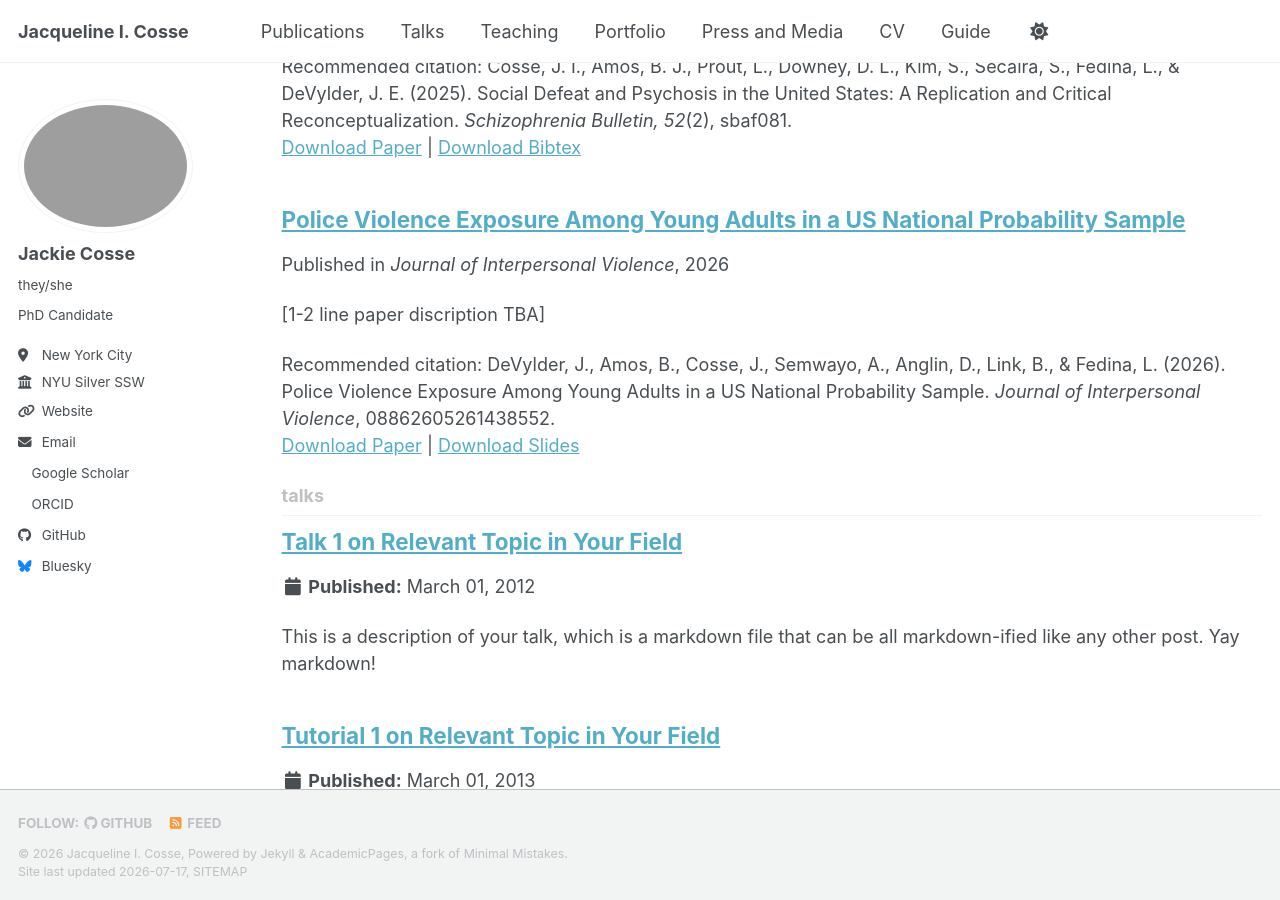
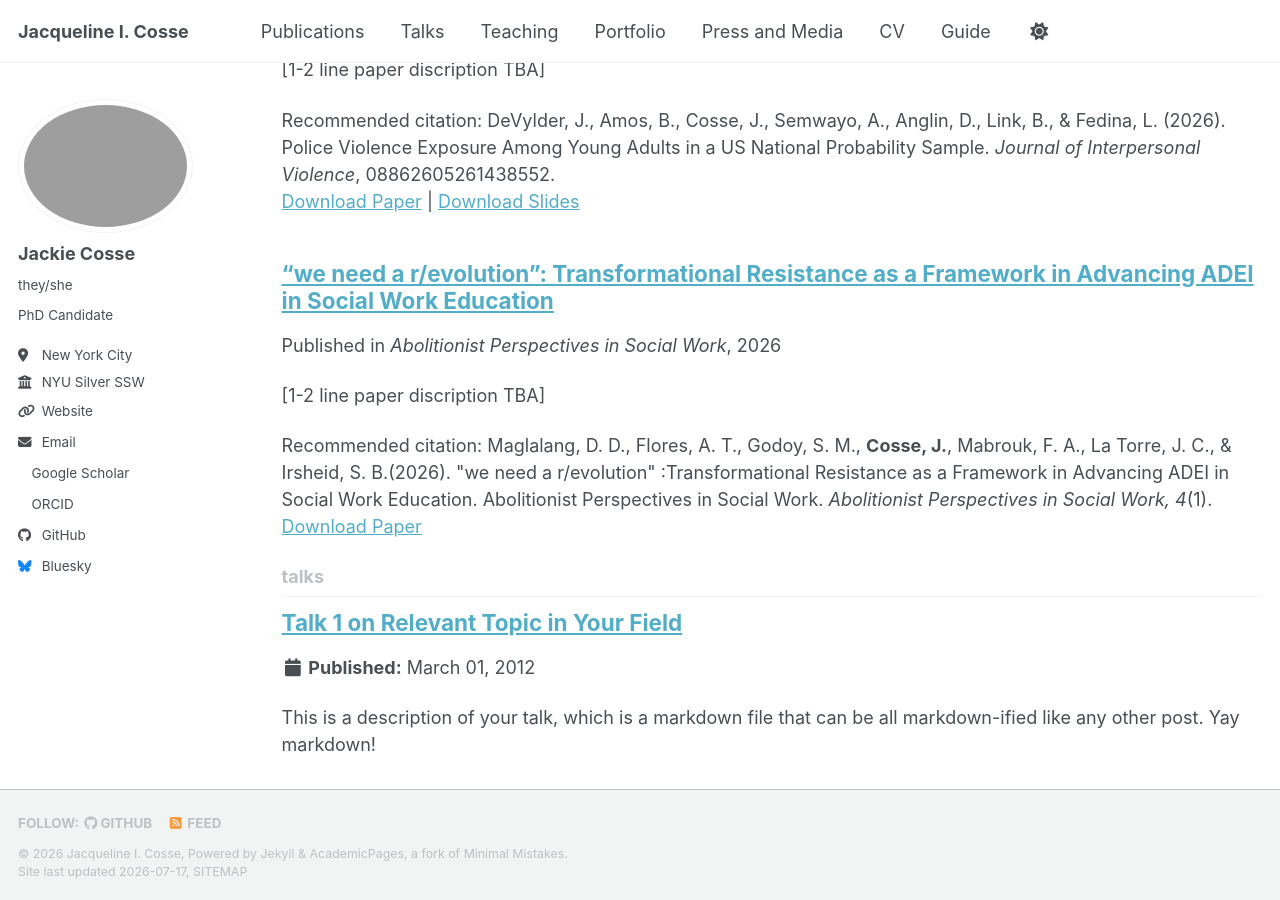
Before and after one commit to jackiecosse/jackiecosse.com, a Jekyll site: the page built from _pages/collection-archive.html, in a window 1280 px wide and 900 px high, scrolled down 2143 px. Built offline with Jekyll 4.4.1, drawn with Linux system fonts in a browser that asks for light colours; a style sheet for code colours, icons or effects is not loaded; some of the changed text lies outside the part shown.

Commit message:
Update 2026-06-ab-perspectives-SW

```diff
--- a/_publications/2024-02-17-paper-title-number-4.md
+++ b/_publications/2024-02-17-paper-title-number-4.md
@@ -1,13 +1,13 @@
 ---
-title: "Paper Title Number 4"
+title: "“we need a r/evolution”: Transformational Resistance as a Framework in Advancing ADEI in Social Work Education"
 collection: publications
 category: conferences
-permalink: /publication/2024-02-17-paper-title-number-4
-excerpt: 'This paper is about fixing template issue #693.'
-date: 2024-02-17
-venue: 'GitHub Journal of Bugs'
+permalink: /publication/2026-06-abolitionist-perspectives-in-SW
+excerpt: '[1-2 line paper discription TBA]'
+date: 2026-06-01
+venue: 'Abolitionist Perspectives in Social Work'
 paperurl: 'https://academicpages.github.io/files/paper3.pdf'
-citation: 'Your Name, You. (2024). &quot;Paper Title Number 3.&quot; <i>GitHub Journal of Bugs</i>. 1(3).'
+citation: 'Maglalang, D. D., Flores, A. T., Godoy, S. M., <b>Cosse, J.</b>, Mabrouk, F. A., La Torre, J. C., & Irsheid, S. B.(2026). &quot;we need a r/evolution&quot; :Transformational Resistance as a Framework in Advancing ADEI in Social Work Education. Abolitionist Perspectives in Social Work. <i>Abolitionist Perspectives in Social Work, 4</i>(1).'
 ---
 
 The contents above will be part of a list of publications, if the user clicks the link for the publication than the contents of section will be rendered as a full page, allowing you to provide more information about the paper for the reader. When publications are displayed as a single page, the contents of the above "citation" field will automatically be included below this section in a smaller font.
```
